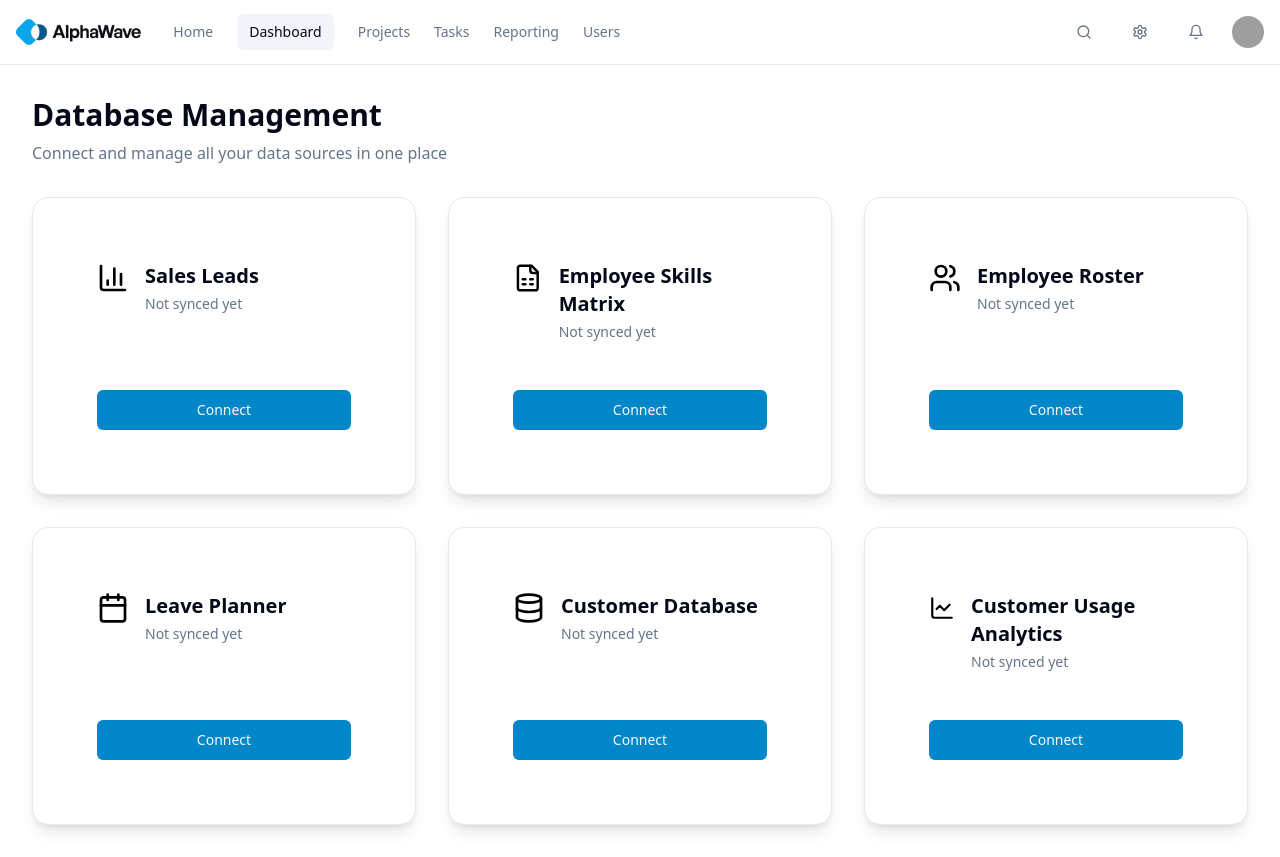
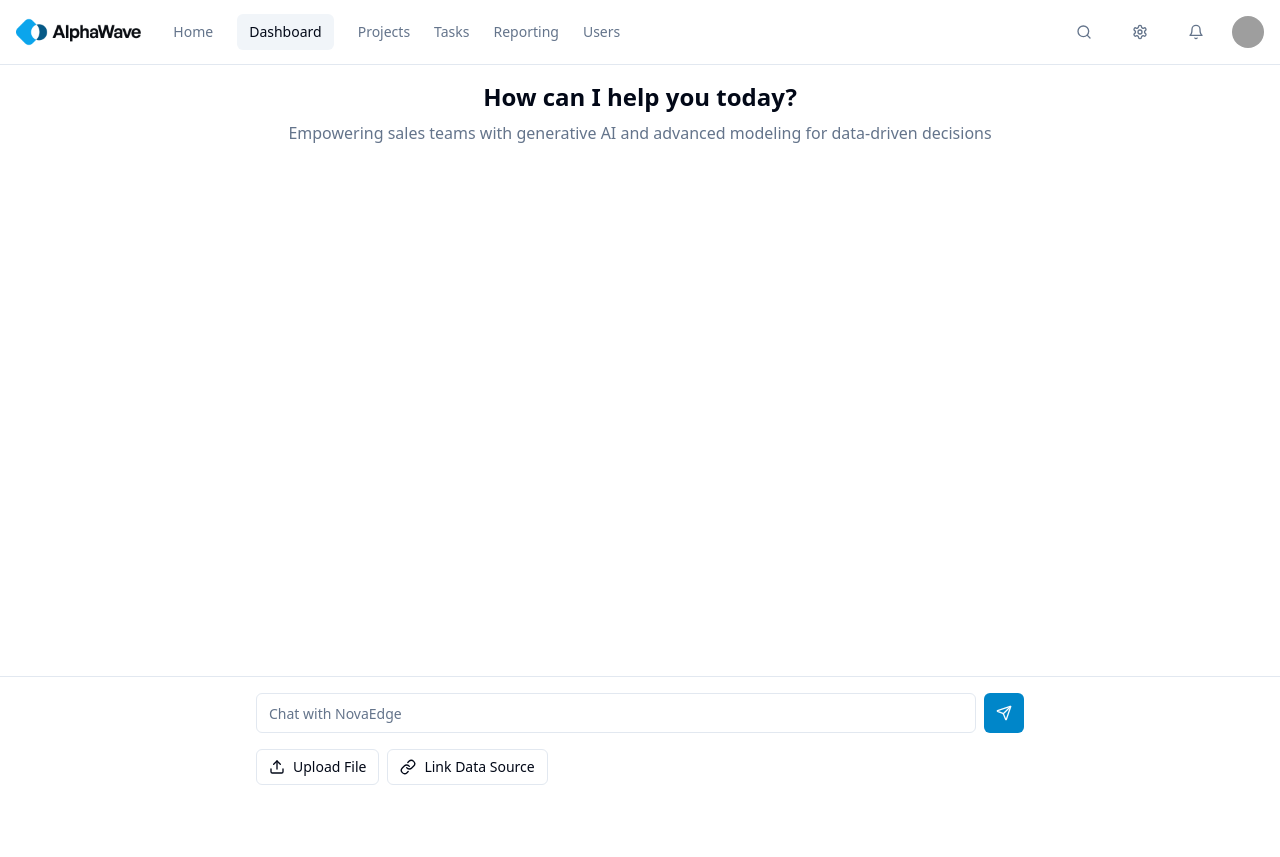
Before and after one commit to PezanB/brightcandy, a React (Vite) app: page /dashboard in a window 1280 px wide. After the commit the page ends 801 px from the top, so only its background shows below. Built offline with nearby package versions, Linux system fonts and the light colour scheme; sample sign-in values are in the browser's storage; grey boxes are pictures that could not be loaded.

Commit message:
Add chatbot interface
Adds a chatbot interface accessible to admin users.  Allows messaging and data updates.  Includes sample designs.

```diff
--- /dev/null
+++ b/src/components/Chat.tsx
@@ -0,0 +1,148 @@
+
+import { useState } from "react";
+import { Send, Upload, Link } from "lucide-react";
+import { Button } from "@/components/ui/button";
+import { Input } from "@/components/ui/input";
+import { Card } from "@/components/ui/card";
+import { Avatar } from "@/components/ui/avatar";
+import { useToast } from "@/hooks/use-toast";
+
+interface Message {
+  id: string;
+  text: string;
+  sender: "user" | "assistant";
+  timestamp: Date;
+}
+
+export const Chat = () => {
+  const [messages, setMessages] = useState<Message[]>([]);
+  const [inputMessage, setInputMessage] = useState("");
+  const { toast } = useToast();
+
+  const handleSendMessage = () => {
+    if (!inputMessage.trim()) return;
+
+    const newMessage: Message = {
+      id: Date.now().toString(),
+      text: inputMessage,
+      sender: "user",
+      timestamp: new Date(),
+    };
+
+    setMessages((prev) => [...prev, newMessage]);
+    setInputMessage("");
+
+    // Simulate assistant response
+    setTimeout(() => {
+      const assistantMessage: Message = {
+        id: (Date.now() + 1).toString(),
+        text: "I can help you setup the data sources for the team to be able to access the correct data at all times, should I guide you now?",
+        sender: "assistant",
+        timestamp: new Date(),
+      };
+      setMessages((prev) => [...prev, assistantMessage]);
+    }, 1000);
+  };
+
+  const handleUpload = () => {
+    toast({
+      title: "Upload feature",
+      description: "File upload functionality will be implemented here",
+    });
+  };
+
+  const handleLinkData = () => {
+    toast({
+      title: "Link data",
+      description: "Data linking functionality will be implemented here",
+    });
+  };
+
+  return (
+    <div className="flex flex-col h-screen max-h-[calc(100vh-64px)]">
+      <div className="flex-1 p-4 overflow-y-auto">
+        <div className="max-w-3xl mx-auto">
+          <div className="text-center mb-8">
+            <h1 className="text-2xl font-semibold">How can I help you today?</h1>
+            <p className="text-muted-foreground mt-2">
+              Empowering sales teams with generative AI and advanced modeling for data-driven decisions
+            </p>
+          </div>
+
+          <div className="space-y-4">
+            {messages.map((message) => (
+              <div
+                key={message.id}
+                className={`flex ${
+                  message.sender === "user" ? "justify-end" : "justify-start"
+                }`}
+              >
+                <Card
+                  className={`p-4 max-w-[80%] ${
+                    message.sender === "user"
+                      ? "bg-[#0086C9] text-white"
+                      : "bg-secondary"
+                  }`}
+                >
+                  <div className="flex items-start gap-3">
+                    {message.sender === "assistant" && (
+                      <Avatar>
+                        <img
+                          src="/lovable-uploads/8417b51d-5855-4eac-ba70-7cf0dfc6b69f.png"
+                          alt="Assistant"
+                          className="h-8 w-8"
+                        />
+                      </Avatar>
+                    )}
+                    <p>{message.text}</p>
+                  </div>
+                </Card>
+              </div>
+            ))}
+          </div>
+        </div>
+      </div>
+
+      <div className="border-t bg-white p-4">
+        <div className="max-w-3xl mx-auto">
+          <div className="flex gap-2 items-center">
+            <Input
+              value={inputMessage}
+              onChange={(e) => setInputMessage(e.target.value)}
+              placeholder="Chat with NovaEdge"
+              onKeyPress={(e) => e.key === "Enter" && handleSendMessage()}
+              className="flex-1"
+            />
+            <Button
+              onClick={handleSendMessage}
+              size="icon"
+              className="bg-[#0086C9] hover:bg-[#0086C9]/90"
+            >
+              <Send className="h-4 w-4" />
+            </Button>
+          </div>
+          <div className="flex gap-2 mt-4">
+            <Button
+              variant="outline"
+              size="sm"
+              onClick={handleUpload}
+              className="flex items-center gap-2"
+            >
+              <Upload className="h-4 w-4" />
+              Upload File
+            </Button>
+            <Button
+              variant="outline"
+              size="sm"
+              onClick={handleLinkData}
+              className="flex items-center gap-2"
+            >
+              <Link className="h-4 w-4" />
+              Link Data Source
+            </Button>
+          </div>
+        </div>
+      </div>
+    </div>
+  );
+};
--- a/src/pages/Dashboard.tsx
+++ b/src/pages/Dashboard.tsx
@@ -1,106 +1,23 @@
 
-import { useEffect, useState } from "react";
+import { useEffect } from "react";
 import { useNavigate } from "react-router-dom";
-import { BarChart3, Users, FileSpreadsheet, Calendar, Database, LineChart } from "lucide-react";
-import { Card } from "@/components/ui/card";
-import { Button } from "@/components/ui/button";
-import { useToast } from "@/hooks/use-toast";
 import { Header } from "@/components/Header";
+import { Chat } from "@/components/Chat";
 
 const Dashboard = () => {
   const navigate = useNavigate();
-  const { toast } = useToast();
-  const [syncStates, setSyncStates] = useState<{ [key: string]: boolean }>({});
 
   useEffect(() => {
-    // In a real app, we'd check the auth state here
-    // For now, we'll use a simple check
     const isAdmin = sessionStorage.getItem("isAdmin") === "true";
     if (!isAdmin) {
       navigate("/");
     }
   }, [navigate]);
 
-  const databases = [
-    {
-      title: "Sales Leads",
-      description: "Not synced yet",
-      icon: <BarChart3 className="w-8 h-8 text-black" />,
-    },
-    {
-      title: "Employee Skills Matrix",
-      description: "Not synced yet",
-      icon: <FileSpreadsheet className="w-8 h-8 text-black" />,
-    },
-    {
-      title: "Employee Roster",
-      description: "Not synced yet",
-      icon: <Users className="w-8 h-8 text-black" />,
-    },
-    {
-      title: "Leave Planner",
-      description: "Not synced yet",
-      icon: <Calendar className="w-8 h-8 text-black" />,
-    },
-    {
-      title: "Customer Database",
-      description: "Not synced yet",
-      icon: <Database className="w-8 h-8 text-black" />,
-    },
-    {
-      title: "Customer Usage Analytics",
-      description: "Not synced yet",
-      icon: <LineChart className="w-8 h-8 text-black" />,
-    },
-  ];
-
-  const handleSync = (index: number, title: string) => {
-    setSyncStates(prev => ({
-      ...prev,
-      [index]: !prev[index]
-    }));
-
-    toast({
-      title: "Success!",
-      description: syncStates[index]
-        ? `${title} connection updated successfully`
-        : `${title} connected successfully`,
-    });
-  };
-
   return (
     <div className="min-h-screen bg-background">
       <Header />
-      <div className="p-8">
-        <div className="max-w-7xl mx-auto">
-          <div className="mb-8">
-            <h1 className="text-3xl font-bold">Database Management</h1>
-            <p className="text-muted-foreground mt-2">
-              Connect and manage all your data sources in one place
-            </p>
-          </div>
-
-          <div className="grid grid-cols-1 md:grid-cols-2 lg:grid-cols-3 gap-8">
-            {databases.map((db, index) => (
-              <Card key={index} className="p-16 rounded-2xl shadow-lg hover:shadow-xl transition-all flex flex-col">
-                <div className="flex items-start gap-4 flex-1">
-                  {db.icon}
-                  <div>
-                    <h3 className="text-xl font-semibold">{db.title}</h3>
-                    <p className="text-sm text-muted-foreground mt-1">{db.description}</p>
-                  </div>
-                </div>
-                <Button
-                  className="w-full mt-12 bg-[#0086C9] hover:bg-[#0086C9]/90"
-                  onClick={() => handleSync(index, db.title)}
-                >
-                  {syncStates[index] ? "Sync Now" : "Connect"}
-                </Button>
-              </Card>
-            ))}
-          </div>
-        </div>
-      </div>
+      <Chat />
     </div>
   );
 };
```
